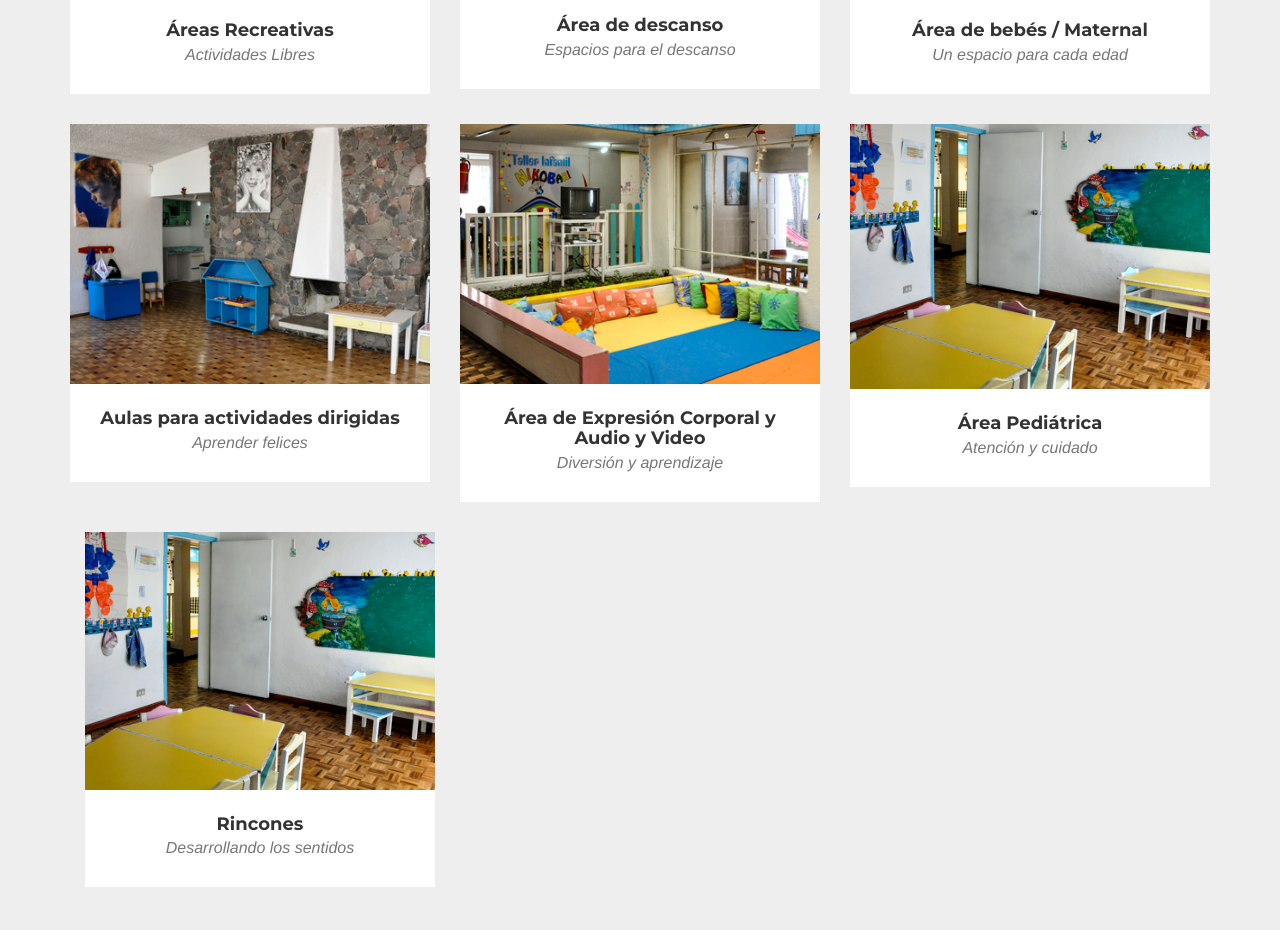
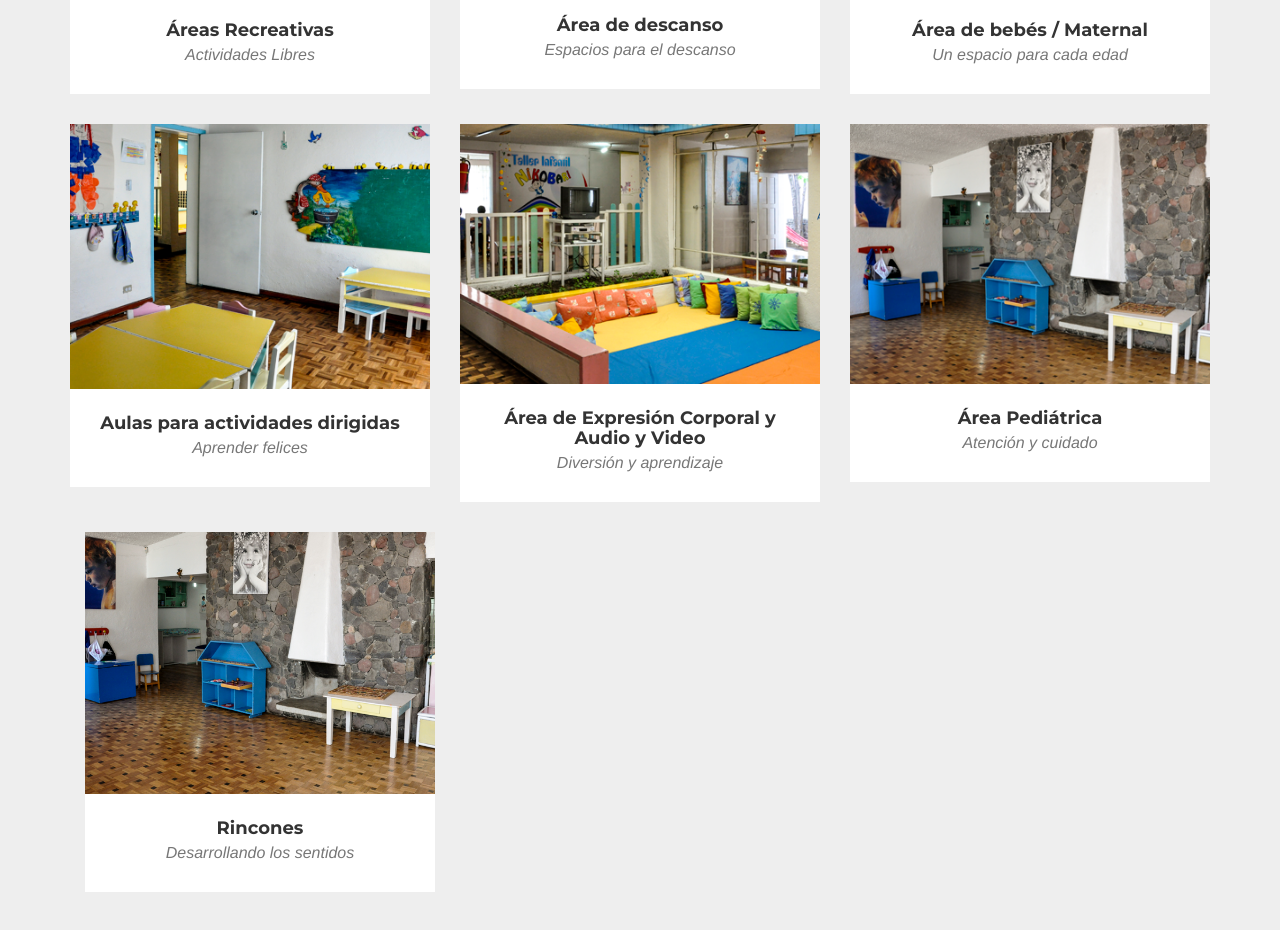
Before and after one commit to nikobari/nikobari.github.io, a website: page index.html in a window 1280 px wide. Shown: the part 2060-2990 px from the top of the page. Drawn offline with nearby package versions, Linux system fonts and the light colour scheme; a web font is replaced by a local one.

Commit message:
cambio imagenes secciones

```diff
--- a/index.html
+++ b/index.html
@@ -182,7 +182,7 @@
                                 <i class="fa fa-plus fa-3x"></i>
                             </div>
                         </div>
-                        <img src="img/portfolio/golden.png" class="img-responsive" alt="">
+                        <img src="img/portfolio/dreams.png" class="img-responsive" alt="">
                     </a>
                     <div class="portfolio-caption">
                         <h4>Aulas para actividades dirigidas</h4>
@@ -210,7 +210,7 @@
                                 <i class="fa fa-plus fa-3x"></i>
                             </div>
                         </div>
-                        <img src="img/portfolio/dreams.png" class="img-responsive" alt="">
+                        <img src="img/portfolio/golden.png" class="img-responsive" alt="">
                     </a>
                     <div class="portfolio-caption">
                         <h4>Área Pediátrica</h4>
@@ -225,7 +225,7 @@
                                     <i class="fa fa-plus fa-3x"></i>
                                 </div>
                             </div>
-                            <img src="img/portfolio/dreams.png" class="img-responsive" alt="">
+                            <img src="img/portfolio/golden-preview.png" class="img-responsive" alt="">
                         </a>
                         <div class="portfolio-caption">
                             <h4>Rincones</h4>
```
